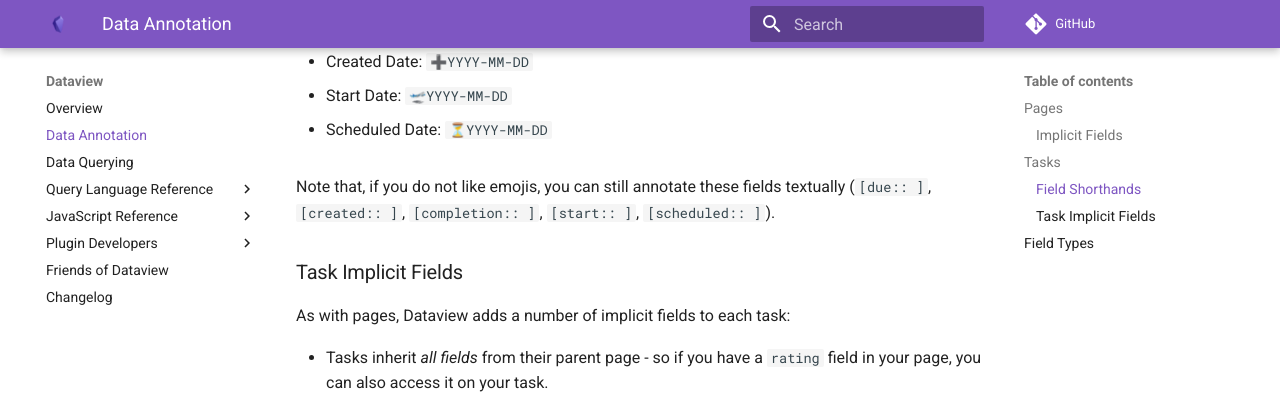
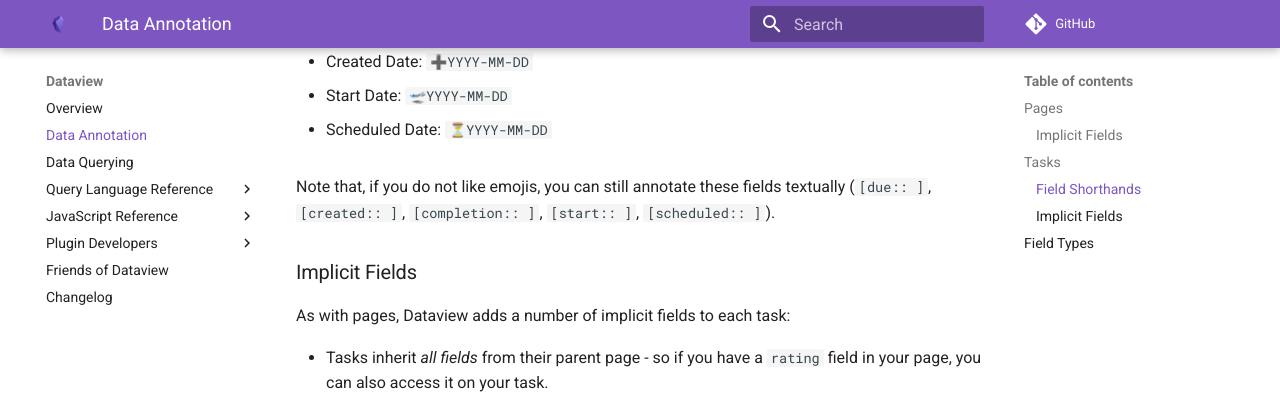
Before and after one commit to blacksmithgu/obsidian-dataview, an MkDocs documentation site: the page built from docs/docs/data-annotation.md, in a window 1280 px wide and 900 px high, scrolled down 2983 px. Shown: the top 400 px of the window. Built offline with MkDocs 1.6.1 and Material for MkDocs 9.7.7, drawn with Linux system fonts in a browser that asks for light colours; comment, search, counter and statistics services are not loaded.

Commit message:
fix: Do not break links by changing header

```diff
--- a/docs/docs/data-annotation.md
+++ b/docs/docs/data-annotation.md
@@ -124,7 +124,7 @@ with:
 Note that, if you do not like emojis, you can still annotate these fields textually (`[due:: ]`, `[created:: ]`,
 `[completion:: ]`, `[start:: ]`, `[scheduled:: ]`).
 
-### Task Implicit Fields
+### Implicit Fields
 
 As with pages, Dataview adds a number of implicit fields to each task:
 
```
